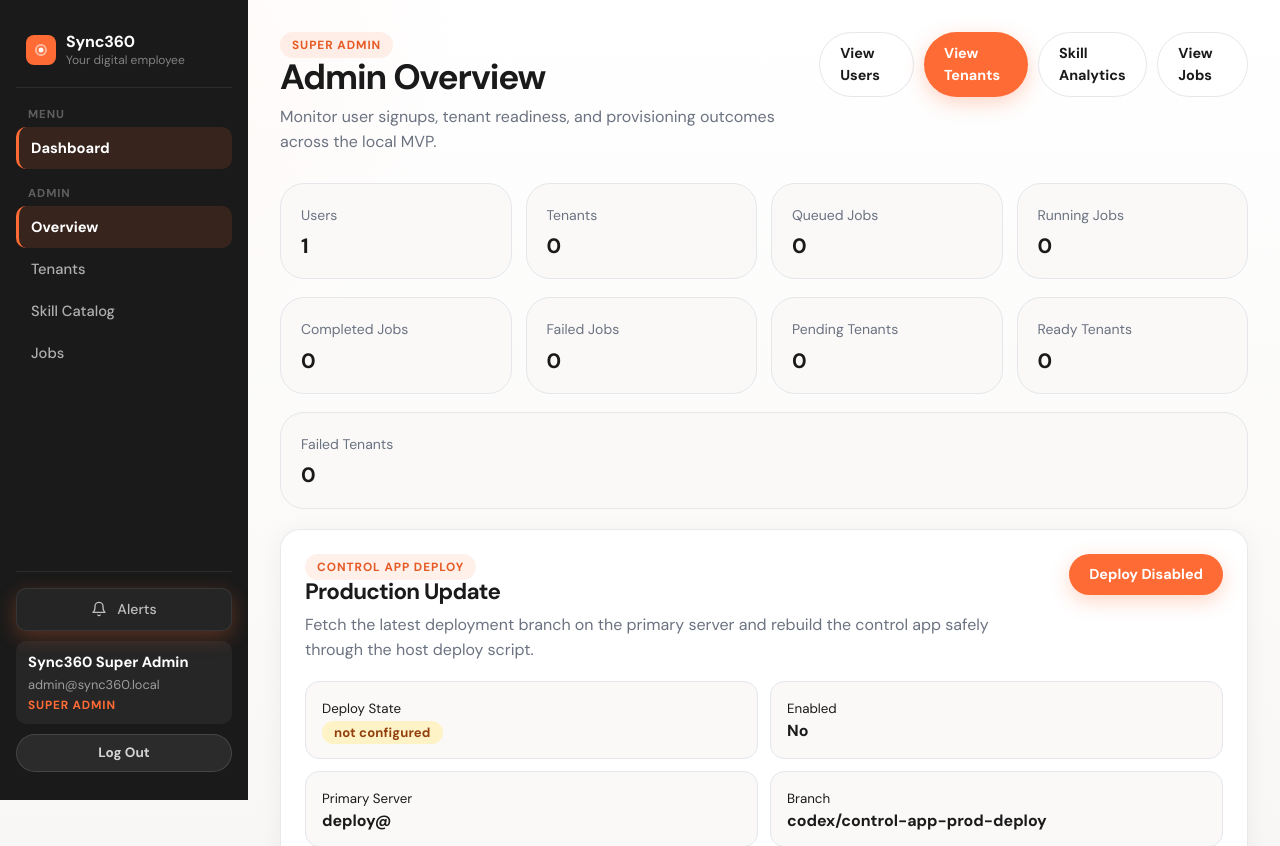
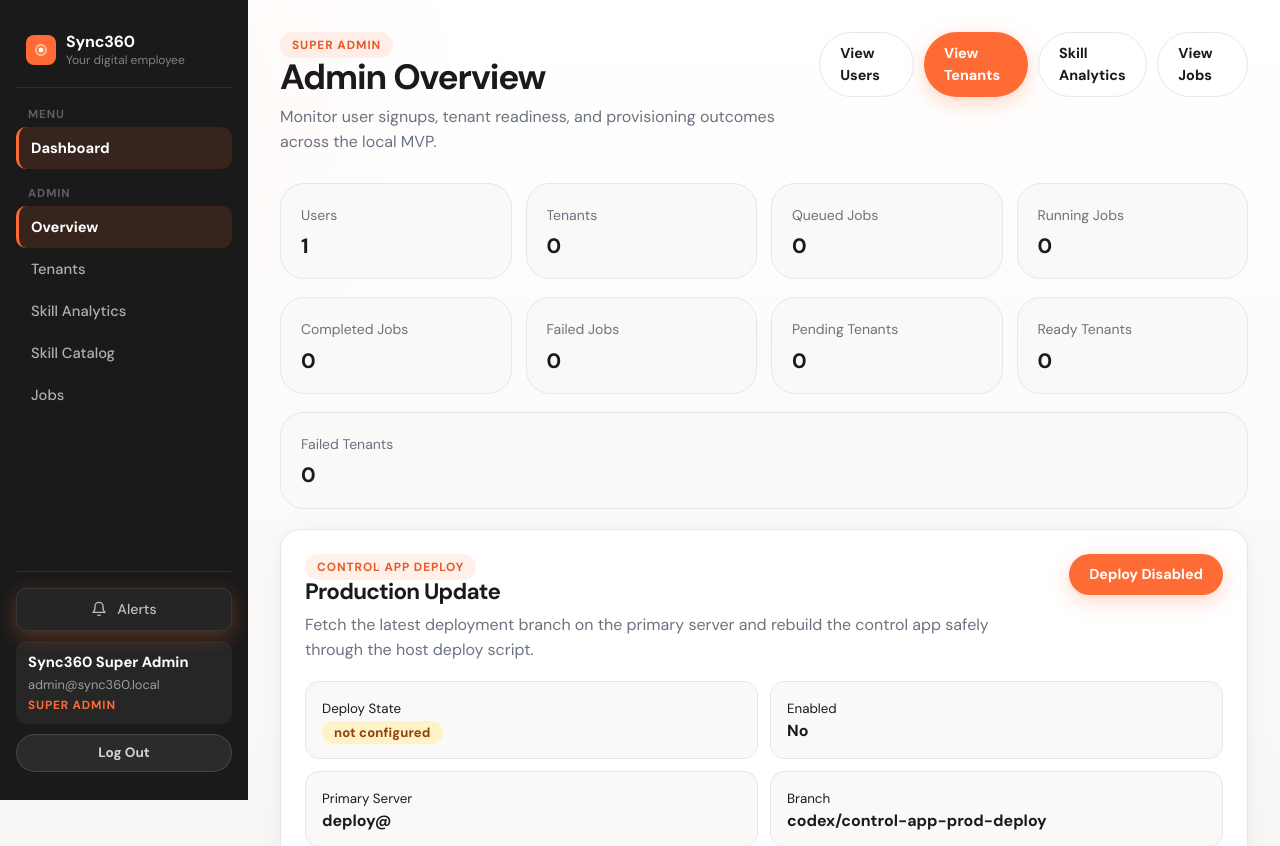
Before and after one commit to StyleAiLabs/control-app, a Laravel app: page /admin in a window 1280 px wide. Shown: the top 846 px of the page. Run offline with Laravel 12, Linux system fonts and the light colour scheme; a user stored in the database is signed in; data comes from the database, SQL or seed files in the repository; data that the repository does not hold is empty; parts of the project's set-up code (start-up, migrations or seed data) failed here and were passed over.

Commit message:
Expose skill analytics in navigation

```diff
--- a/resources/views/components/layouts/app.blade.php
+++ b/resources/views/components/layouts/app.blade.php
@@ -869,6 +869,10 @@
                    class="nav-link {{ request()->routeIs('tenant.*') ? 'active' : '' }}">
                     Setup
                 </a>
+                <a href="{{ route('dashboard') }}#skill-outcomes"
+                   class="nav-link">
+                    Skill Outcomes
+                </a>
             @endif
             @if (auth()->user()?->is_admin)
                 <div class="nav-section-label" style="margin-top:12px;">Admin</div>
@@ -879,6 +883,10 @@
                 <a href="{{ route('admin.tenants') }}"
                    class="nav-link {{ request()->routeIs('admin.tenants*') ? 'active' : '' }}">
                     Tenants
+                </a>
+                <a href="{{ route('admin.analytics.skills') }}"
+                   class="nav-link {{ request()->routeIs('admin.analytics.skills') ? 'active' : '' }}">
+                    Skill Analytics
                 </a>
                 @if (config('sync360.skill_catalog.enabled', false))
                     <a href="{{ route('admin.skills.index') }}"
@@ -940,6 +948,10 @@
                    class="nav-link {{ request()->routeIs('tenant.*') ? 'active' : '' }}">
                     Setup
                 </a>
+                <a href="{{ route('dashboard') }}#skill-outcomes"
+                   class="nav-link">
+                    Skill Outcomes
+                </a>
             @endif
             @if (auth()->user()?->is_admin)
                 <div class="nav-section-label" style="margin-top:8px;">Admin</div>
@@ -950,6 +962,10 @@
                 <a href="{{ route('admin.tenants') }}"
                    class="nav-link {{ request()->routeIs('admin.tenants*') ? 'active' : '' }}">
                     Tenants
+                </a>
+                <a href="{{ route('admin.analytics.skills') }}"
+                   class="nav-link {{ request()->routeIs('admin.analytics.skills') ? 'active' : '' }}">
+                    Skill Analytics
                 </a>
                 @if (config('sync360.skill_catalog.enabled', false))
                     <a href="{{ route('admin.skills.index') }}"
--- a/resources/views/dashboard.blade.php
+++ b/resources/views/dashboard.blade.php
@@ -445,7 +445,7 @@
         </div>
     </section>
 
-    <section class="panel" style="margin-top: 18px;">
+    <section class="panel" id="skill-outcomes" style="margin-top: 18px;">
         <span class="eyebrow">Skill Outcomes</span>
         @if (($impactSummary['conversions'] ?? 0) === 0)
             <div class="note" style="margin-top: 18px;">
```
Also changed, not shown: artifacts/ARCHITECTURE.md (+1 -0 lines), artifacts/DESIGN_SYSTEM.md (+2 -0 lines), artifacts/MEMORY.md (+1 -1 lines), artifacts/RELEASE_NOTES.md (+15 -0 lines).
